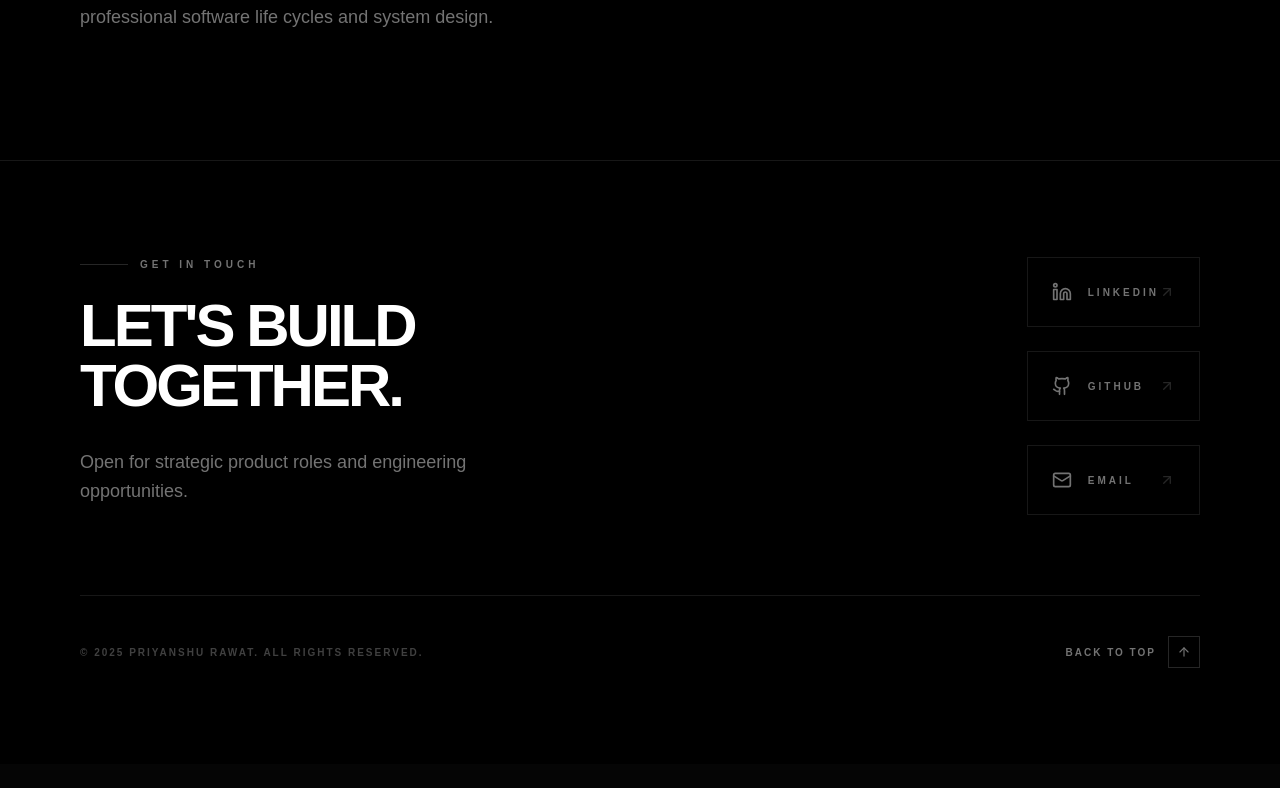
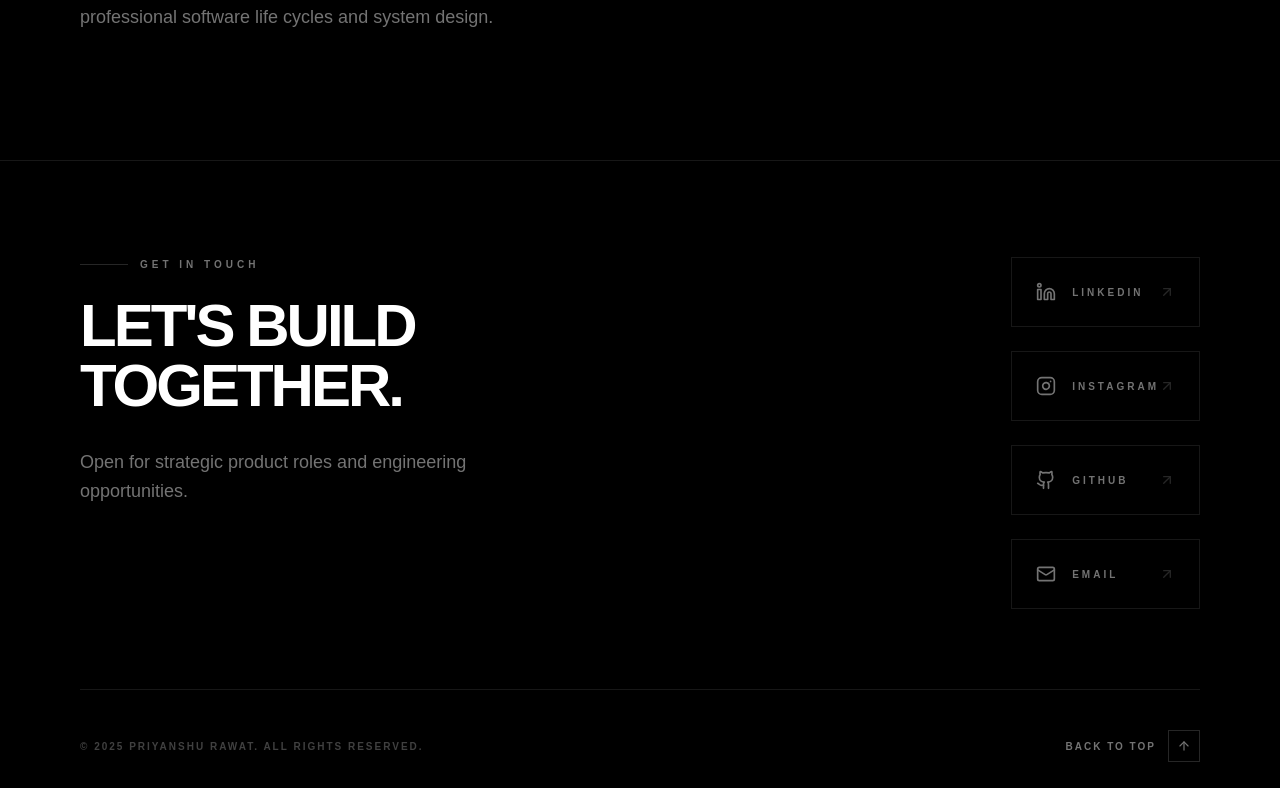
Before and after one commit to therealrawat/portfolio, a React (Vite) app: page / in a window 1280 px wide. Shown: the part 6002-6790 px from the top of the page. Before the commit the page ends 6766 px from the top, so only its background shows below. Built offline with nearby package versions, Linux system fonts and the light colour scheme.

Commit message:
feat: add Instagram icon to footer social links

```diff
--- a/src/components/Footer.tsx
+++ b/src/components/Footer.tsx
@@ -1,5 +1,5 @@
 import { motion } from 'framer-motion';
-import { Linkedin, Github, Mail, ArrowUp } from 'lucide-react';
+import { Linkedin, Github, Mail, ArrowUp, Instagram } from 'lucide-react';
 
 export default function Footer() {
   const scrollToTop = () => {
@@ -40,6 +40,7 @@ export default function Footer() {
           >
             {[
               { icon: Linkedin, label: 'LinkedIn', href: 'https://linkedin.com/in/rawat-priyanshu' },
+              { icon: Instagram, label: 'Instagram', href: 'https://instagram.com/lowwhiskey' },
               { icon: Github, label: 'GitHub', href: 'https://github.com/therealrawat' },
               { icon: Mail, label: 'Email', href: 'mailto:priyanshurawat.business@gmail.com' },
             ].map((social) => (
```
